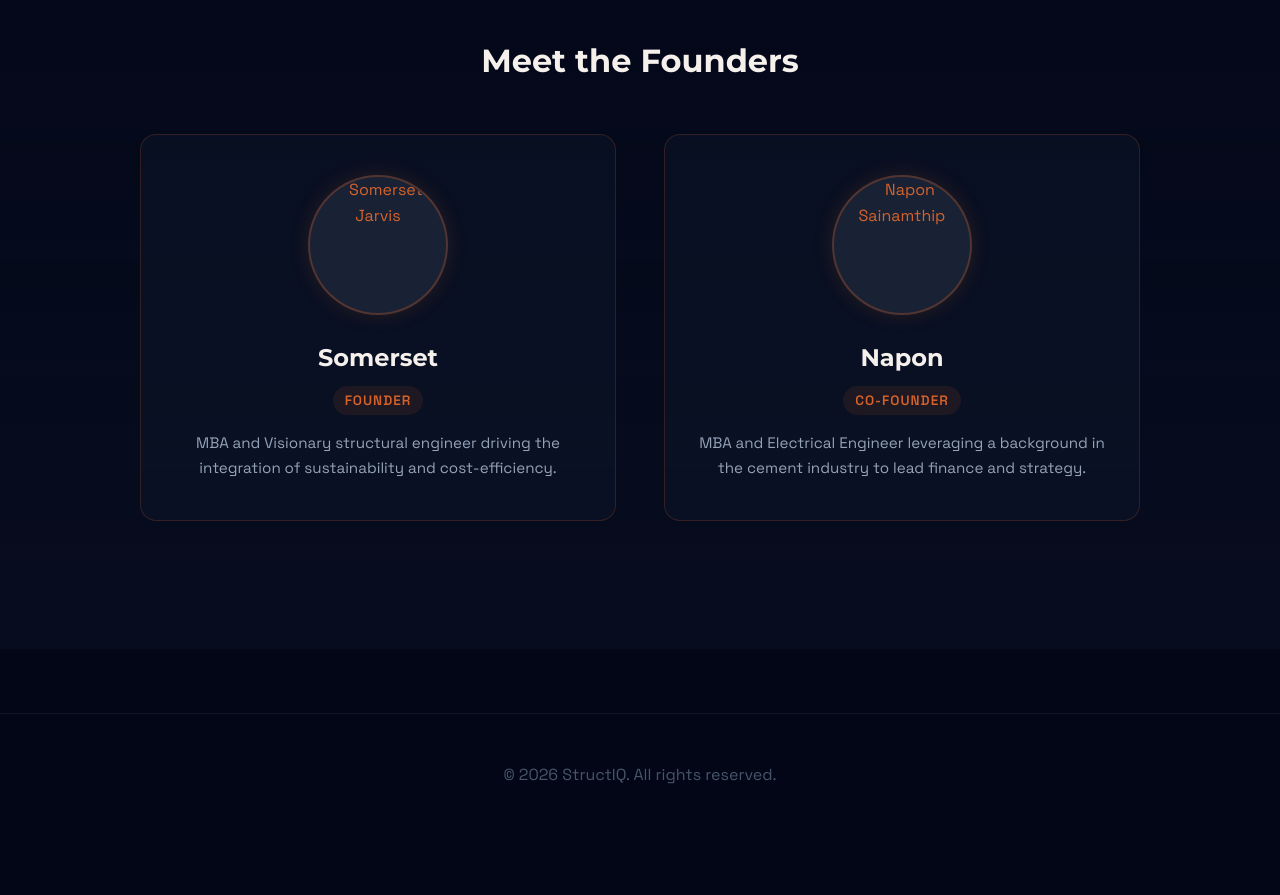
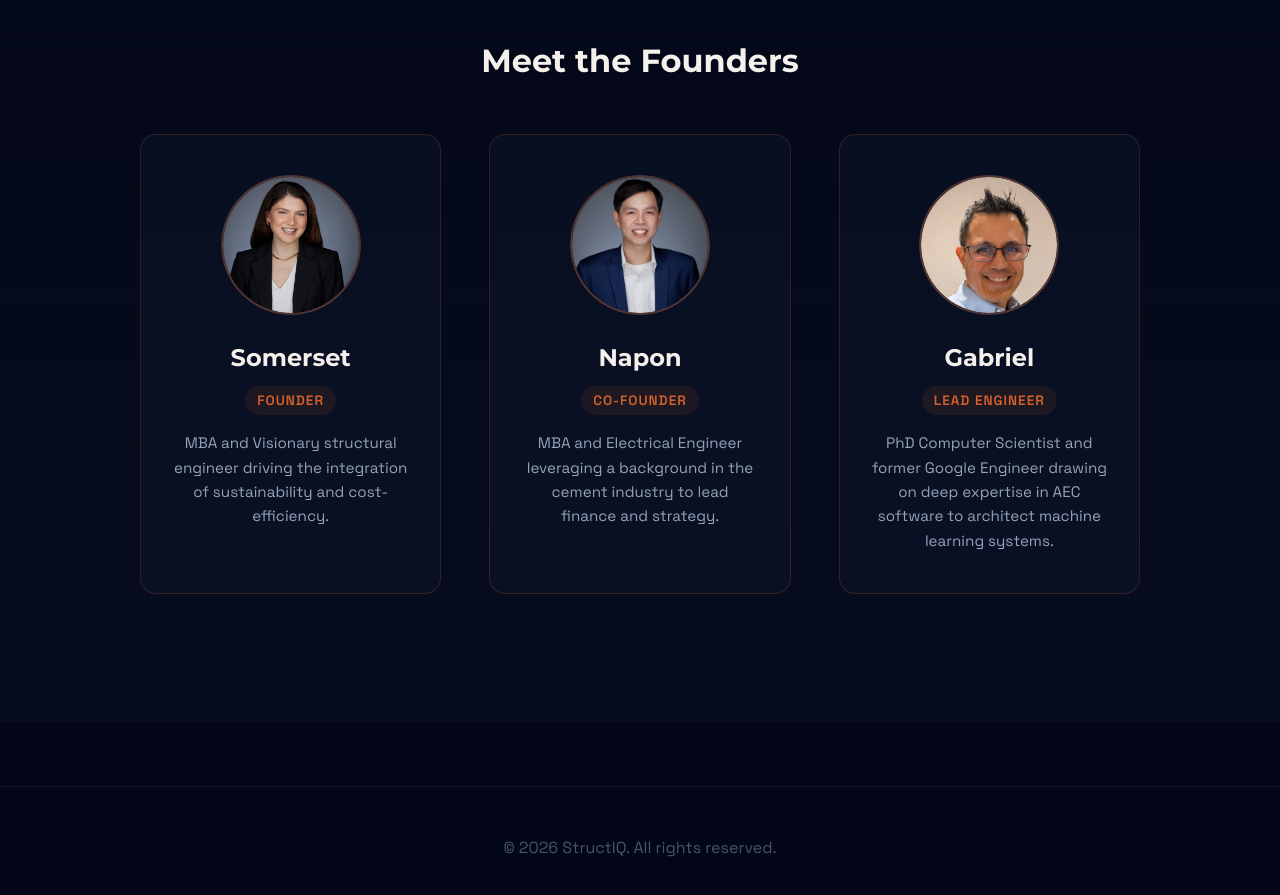
Before and after one commit to bublebub94-ui/structiq-web, a plain HTML site: page public/index.html in a window 1280 px wide. Shown: the part 2160-3055 px from the top of the page. Before the commit the page ends 2996 px from the top, so only its background shows below. Drawn offline with nearby package versions, Linux system fonts and the light colour scheme.

Commit message:
Add Gabriel Castillo to Meet the Founders section and fix Safari bug

```diff
--- a/public/index.html
+++ b/public/index.html
@@ -10,7 +10,7 @@
     <link rel="preconnect" href="https://fonts.googleapis.com">
     <link rel="preconnect" href="https://fonts.gstatic.com" crossorigin>
     <link href="https://fonts.googleapis.com/css2?family=Montserrat:wght@400;600;700&family=Space+Grotesk:wght@300;400;500;600&display=swap" rel="stylesheet">
-    <link rel="stylesheet" href="style.css?v=18">
+    <link rel="stylesheet" href="style.css?v=25">
     <link rel="icon" type="image/png" href="images/logo.png">
 </head>
 
@@ -146,7 +146,7 @@
                     <div class="team-grid">
                         <div class="team-card">
                             <div class="member-avatar">
-                                <img src="images/somerset.jpeg" alt="Somerset Jarvis" class="founder-img">
+                                <img src="images/somerset.jpeg?v=24" alt="Somerset Jarvis" class="founder-img">
                             </div>
                             <div class="member-info">
                                 <h4>Somerset</h4>
@@ -157,13 +157,23 @@
                         </div>
                         <div class="team-card">
                             <div class="member-avatar">
-                                <img src="images/napon.jpg" alt="Napon Sainamthip" class="founder-img">
+                                <img src="images/napon.jpg?v=24" alt="Napon Sainamthip" class="founder-img">
                             </div>
                             <div class="member-info">
                                 <h4>Napon</h4>
                                 <span class="role">Co-Founder</span>
                                 <p>MBA and Electrical Engineer leveraging a background in the cement industry to lead
                                     finance and strategy.</p>
+                            </div>
+                        </div>
+                        <div class="team-card">
+                            <div class="member-avatar">
+                                <img src="images/gabriel.jpg?v=24" alt="Gabriel Castillo" class="founder-img">
+                            </div>
+                            <div class="member-info">
+                                <h4>Gabriel</h4>
+                                <span class="role">Lead Engineer</span>
+                                <p>PhD Computer Scientist and former Google Engineer drawing on deep expertise in AEC software to architect machine learning systems.</p>
                             </div>
                         </div>
                     </div>
--- a/public/style.css
+++ b/public/style.css
@@ -799,6 +799,7 @@ footer {
     z-index: 1;
     transition: all 0.4s ease;
     overflow: hidden;
+    -webkit-mask-image: -webkit-radial-gradient(white, black);
 }
 
 .member-avatar img {
```
Also changed, not shown: public/images/gabriel.jpg (added), public/images/napon.jpg (added), public/images/somerset.jpeg (added).
